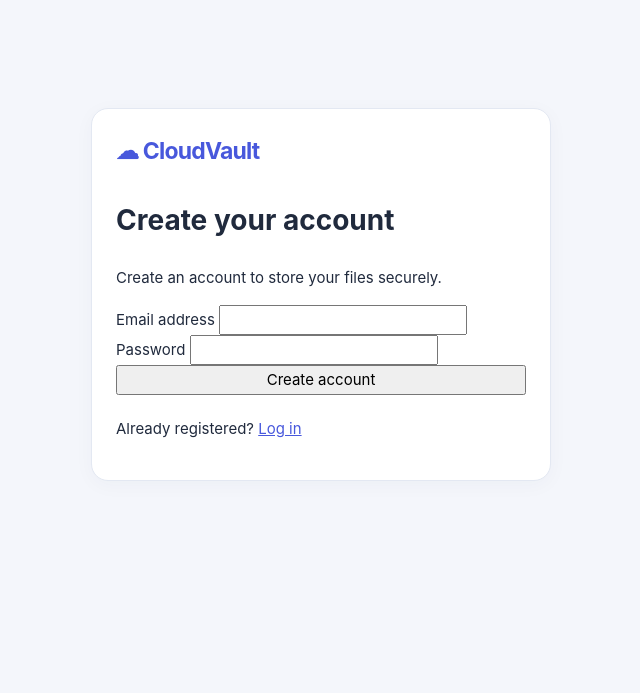
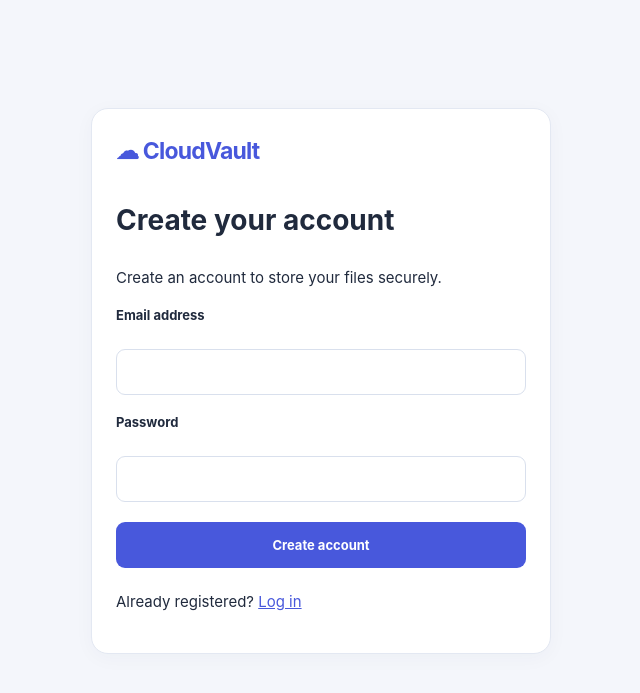
Before and after one commit to mishkaat18/cloudfilestorage, a Flask app: page /register in a window 1280 px wide. Shown: the top 693 px of the page, without its empty margins (319-959 px from the left). Run offline with Flask 3, Linux system fonts and the light colour scheme; parts of the project's set-up code (start-up, migrations or seed data) failed here and were passed over.

Commit message:
Fix authentication form styling

```diff
--- a/templates/auth.html
+++ b/templates/auth.html
@@ -27,7 +27,7 @@
                 {% endfor %}
             {% endwith %}
 
-            <form method="post">
+            <form method="post" class="auth-form">
                 <label for="email">Email address</label>
                 <input id="email" type="email" name="email"
                        autocomplete="email" required>
@@ -38,7 +38,7 @@
                        autocomplete="{{ 'new-password' if mode == 'register' else 'current-password' }}"
                        required>
 
-                <button type="submit" style="width: 100%;">
+                <button type="submit" class="primary-button">
                     {{ 'Create account' if mode == 'register' else 'Log in' }}
                 </button>
             </form>
```
